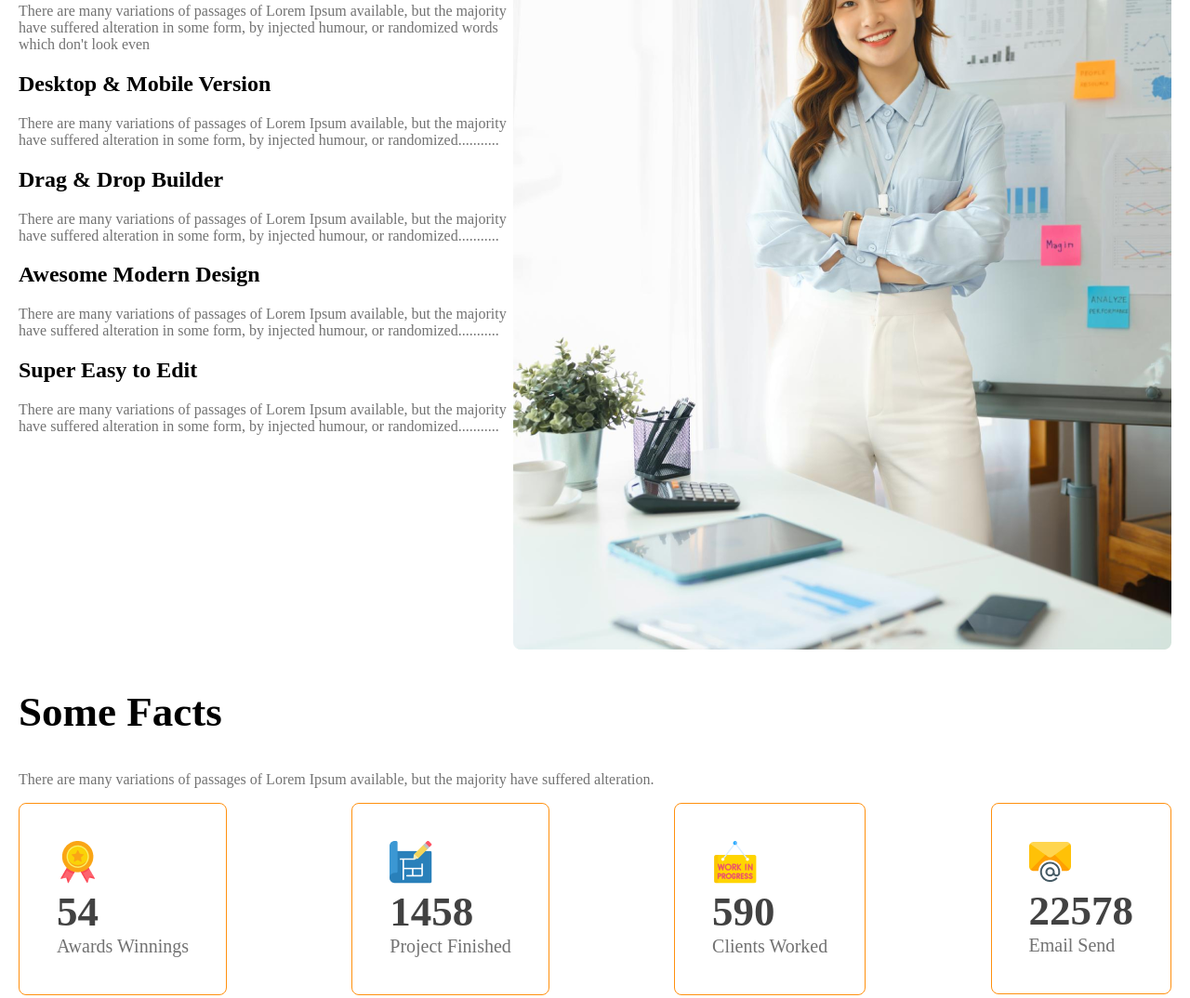
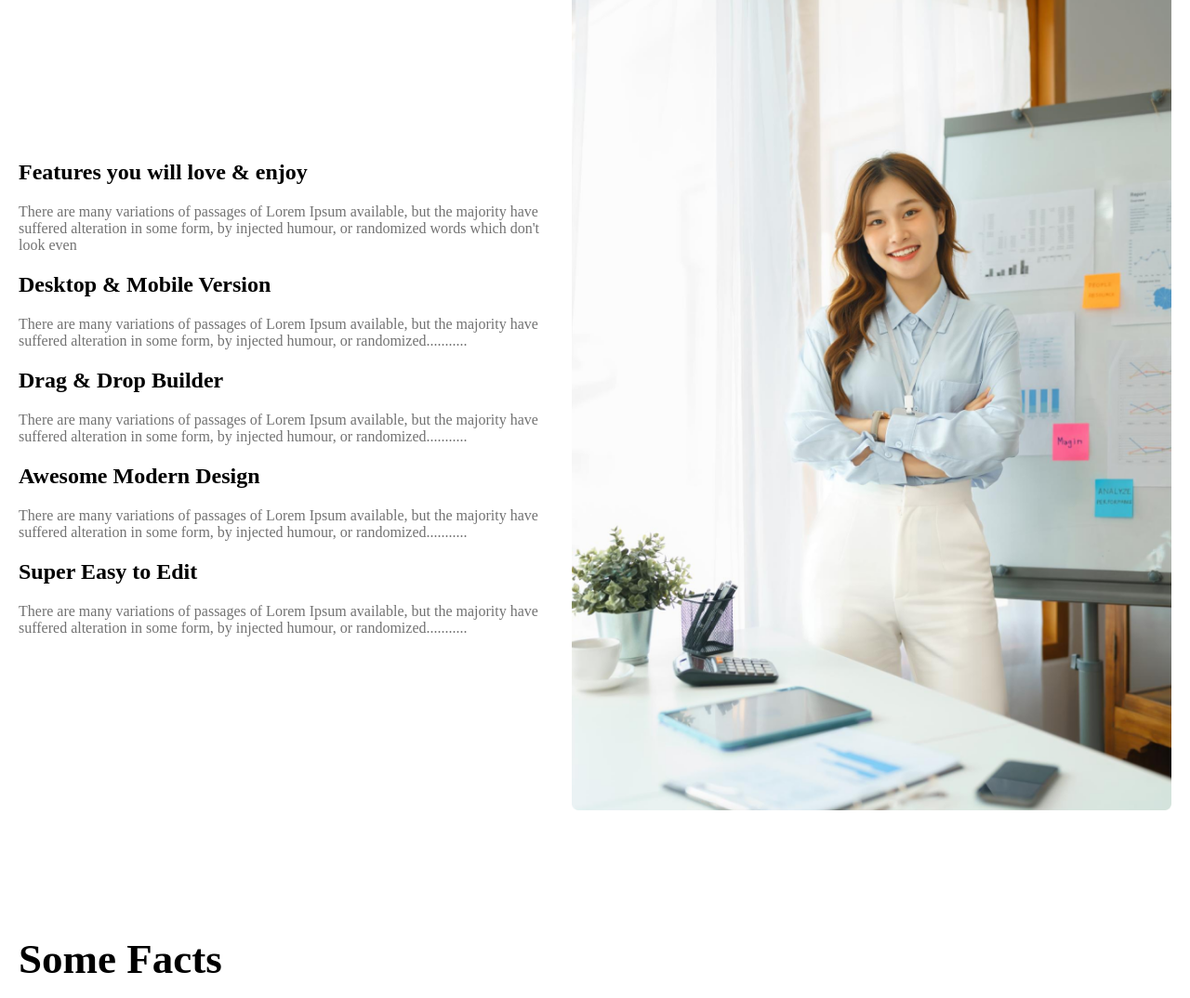
Before and after one commit to MdRehanAli/Interior-Architects, a plain HTML site: page index.html in a window 1280 px wide. Shown: the part 1993-3067 px from the top of the page at 93% size. Drawn offline with Linux system fonts and the light colour scheme.

Commit message:
Added some correction

```diff
--- a/index.html
+++ b/index.html
@@ -41,7 +41,7 @@
     <!-- Main Section  -->
     <main>
         <!-- Feature Section  -->
-        <section class="flex margin">
+        <section class="flex margin vertical-margin gap">
             <div class="grid">
                 <img src="images/team1.png" alt="Team 1">
                 <img src="images/team2.png" alt="Team 2">
@@ -57,8 +57,8 @@
         </section>
 
         <!-- Feature part 2 Section  -->
-        <section class="flex margin">
-            <div>
+        <section class="flex margin gap">
+            <div class="feature-content">
                 <h1>Features you will love & enjoy</h1>
                 <p>There are many variations of passages of Lorem Ipsum available, but the majority have suffered
                     alteration in some form, by injected humour, or randomized words which don't look even</p>
@@ -91,7 +91,7 @@
         </section>
 
         <!-- Some Facts Section -->
-        <section class="margin">
+        <section class="margin vertical-margin">
             <div>
                 <h1 class="second-title">Some Facts</h1>
                 <p>There are many variations of passages of Lorem Ipsum available, but the majority have suffered
--- a/styles/style.css
+++ b/styles/style.css
@@ -33,6 +33,10 @@ p{
 .vertical-margin{
     margin-top: 130px;
     margin-bottom: 130px;
+}
+
+.gap{
+    gap: 30px;
 }
 
 
@@ -84,7 +88,13 @@ button{
 }
 
 /* Feature part 2 Section  */
+.feature-content{
+    width: 50%;
+}
 
+.image{
+    width: 100%;
+}
 
 /* Some Facts Section  */
 .fact-title{
```
